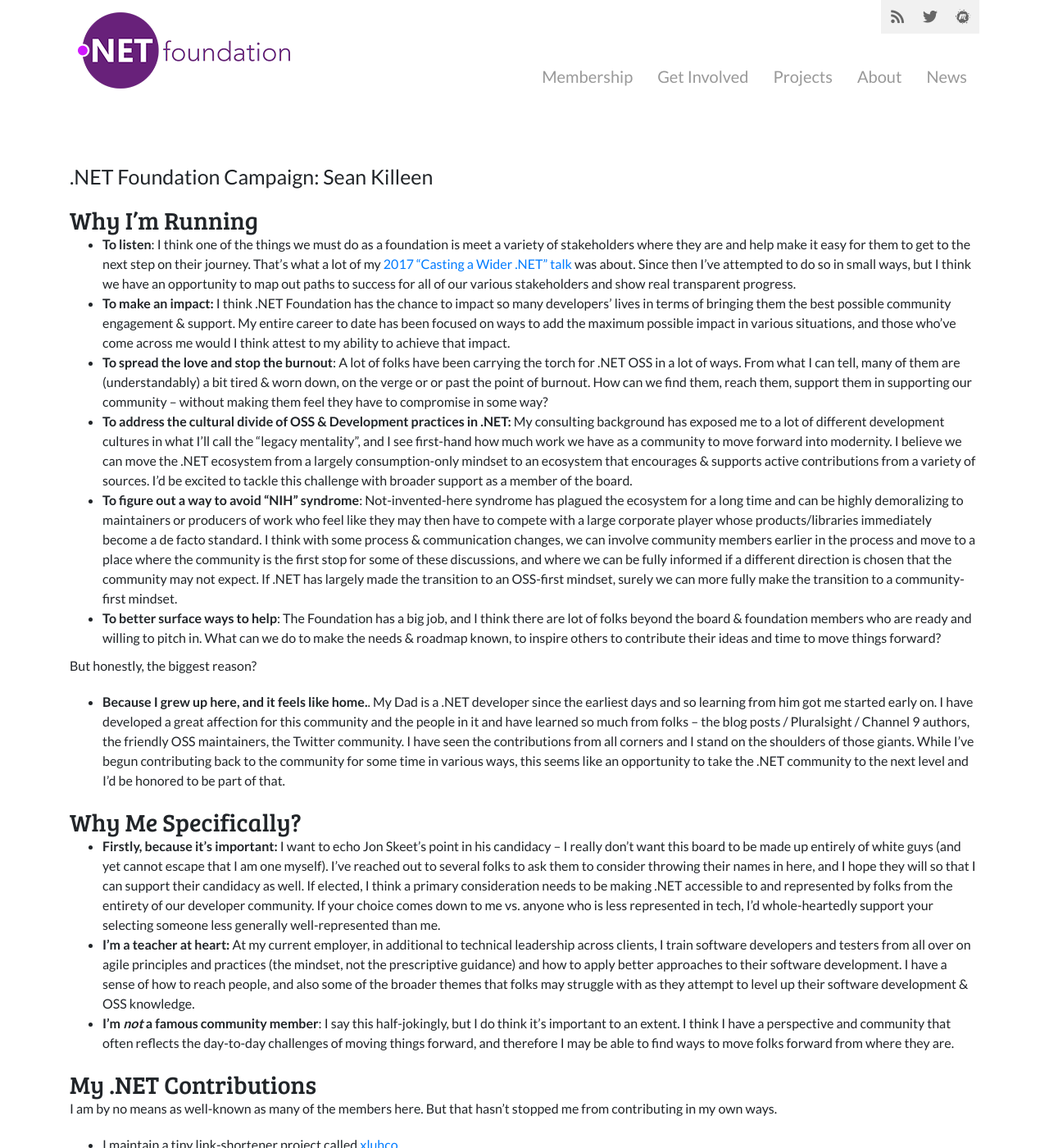
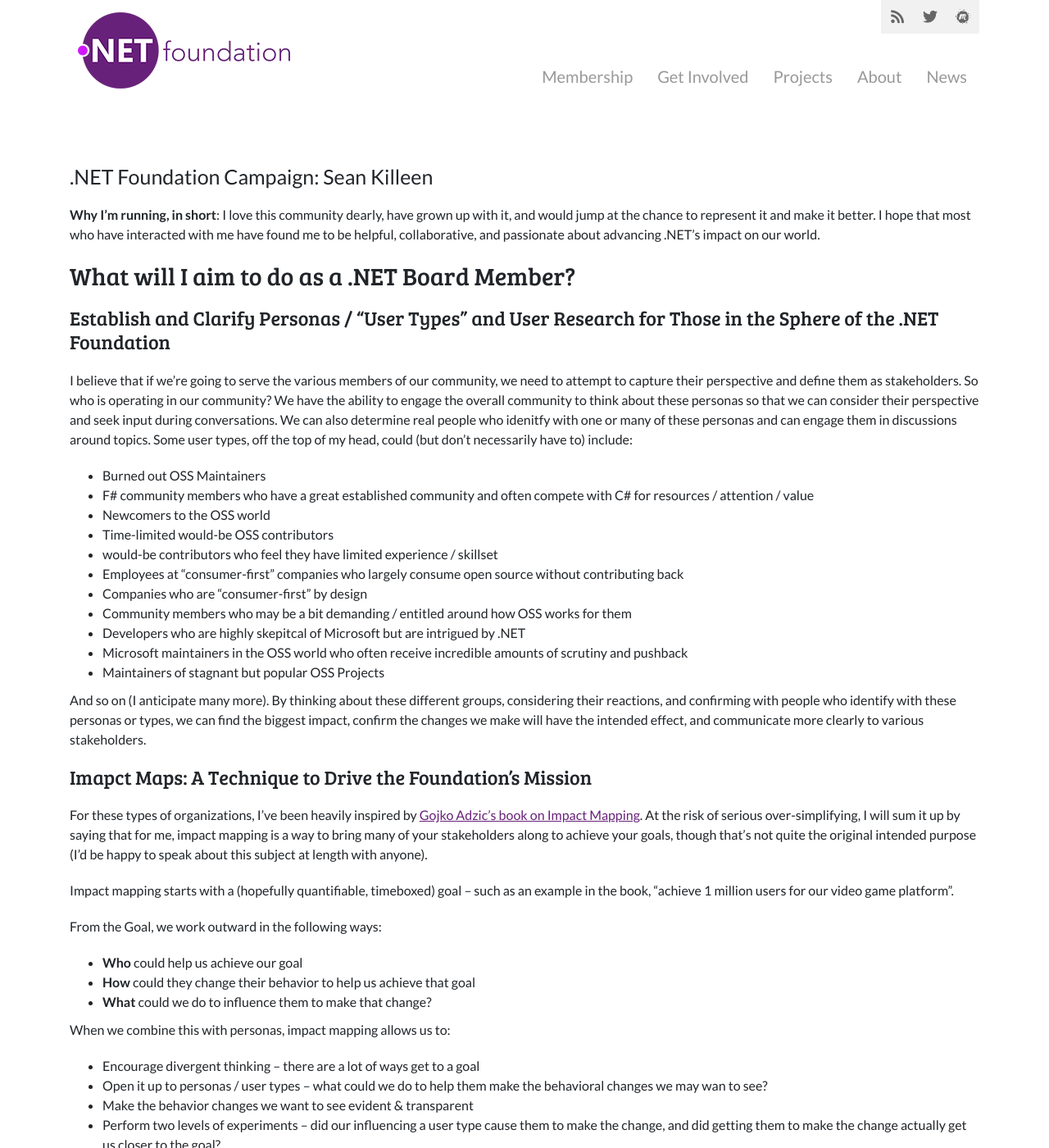
Before and after one commit to dotnet-foundation/election, a Jekyll site: the page built from _campaign-2019/sean-killeen.md, in a window 1280 px wide and 1400 px high. Shown: the whole window at 82% size. Built offline with Jekyll 4.4.1, drawn with Linux system fonts in a browser that asks for light colours; nearby versions of some CDN libraries; comment, search, counter and statistics services are not loaded; some of the changed text lies outside the part shown.

Commit message:
More language changes.

```diff
--- a/_campaign-2019/sean-killeen.md
+++ b/_campaign-2019/sean-killeen.md
@@ -6,7 +6,57 @@ image: https://avatars3.githubusercontent.com/u/2148318
 
 # .NET Foundation Campaign: Sean Killeen
 
-## Why I'm Running
+**Why I'm running, in short**: I love this community dearly, have grown up with it, and would jump at the chance to represent it and make it better. I hope that most who have interacted with me have found me to be helpful, collaborative, and passionate about advancing .NET's impact on our world.
+
+## What will I aim to do as a .NET Board Member?
+
+### Establish and Clarify Personas / "User Types" and User Research for Those in the Sphere of the .NET Foundation
+
+I believe that if we're going to serve the various members of our community, we need to attempt to capture their perspective and define them as stakeholders. So who is operating in our community? We have the ability to engage the overall community to think about these personas so that we can consider their perspective and seek input during conversations. We can also determine real people who idenitfy with one or many of these personas and can engage them in discussions around topics. Some user types, off the top of my head, could (but don't necessarily have to) include:
+
+* Burned out OSS Maintainers
+* F# community members who have a great established community and often compete with C# for resources / attention / value
+* Newcomers to the OSS world
+* Time-limited would-be OSS contributors
+* would-be contributors who feel they have limited experience / skillset
+* Employees at "consumer-first" companies who largely consume open source without contributing back
+* Companies who are "consumer-first" by design
+* Community members who may be a bit demanding / entitled around how OSS works for them
+* Developers who are highly skepitcal of Microsoft but are intrigued by .NET
+* Microsoft maintainers in the OSS world who often receive incredible amounts of scrutiny and pushback
+* Maintainers of stagnant but popular OSS Projects
+
+And so on (I anticipate many more). By thinking about these different groups, considering their reactions, and confirming with people who identify with these personas or types, we can find the biggest impact, confirm the changes we make will have the intended effect, and communicate more clearly to various stakeholders.
+
+### Imapct Maps: A Technique to Drive the Foundation's Mission
+
+For these types of organizations, I've been heavily inspired by [Gojko Adzic's book on Impact Mapping](https://www.impactmapping.org/book.html). At the risk of serious over-simplifying, I will sum it up by saying that for me, impact mapping is a way to bring many of your stakeholders along to achieve your goals, though that's not quite the original intended purpose (I'd be happy to speak about this subject at length with anyone).
+
+Impact mapping starts with a (hopefully quantifiable, timeboxed) goal -- such as an example in the book, "achieve 1 million users for our video game platform".
+
+From the Goal, we work outward in the following ways:
+
+* **Who** could help us achieve our goal
+* **How** could they change their behavior to help us achieve that goal
+* **What** could we do to influence them to make that change?
+
+When we combine this with personas, impact mapping allows us to:
+
+* Encourage divergent thinking -- there are a lot of ways get to a goal
+* Open it up to personas / user types -- what could we do to help them make the behavioral changes we may wan to see?
+* Make the behavior changes we want to see evident & transparent
+* Perform two levels of experiments -- did our influencing a user type cause them to make the change, and did getting them to make the change actually get us closer to the goal?
+* Get us to quantify things we might not otherwise have quantified
+
+I'd love to create impact mapping around:
+
+* "Increase .NET OSS Maintainer Happiness Outside of the Foundation"
+* "Increase OSS Contributions"
+* "Add x amount of new contributors to .NET projects"
+* "Increase the awareness of the .NET Foundation's Mission & Potential in the larger Community"
+* "Add x amount more .NET Foundation Members"
+
+## Why I'm Running (the long version)
 
 * **To listen**: I think one of the things we must do as a foundation is meet a variety of stakeholders where they are and help make it easy for them to get to the next step on their journey. That's what a lot of my [2017 "Casting a Wider .NET" talk](https://www.youtube.com/watch?v=jFDXNGFvcYg) was about. Since then I've attempted to do so in small ways, but I think we have an opportunity to map out paths to success for all of our various stakeholders and show real transparent progress.
 * **To make an impact:** I think .NET Foundation has the chance to impact so many developers' lives in terms of bringing them the best possible community engagement & support. My entire career to date has been focused on ways to add the maximum possible impact in various situations, and those who've come across me would I think attest to my ability to achieve that impact.
@@ -20,7 +70,8 @@ But honestly, the biggest reason?
 * **Because I grew up here, and it feels like home.**. My Dad is a .NET developer since the earliest days and so learning from him got me started early on. I have developed a great affection for this community and the people in it and have learned so much from folks -- the blog posts / Pluralsight / Channel 9 authors, the friendly OSS maintainers, the Twitter community. I have seen the contributions from all corners and I stand on the shoulders of those giants. While I've begun contributing back to the community for some time in various ways, this seems like an opportunity to take the .NET community to the next level and I'd be honored to be part of that.
 
 ## Why Me Specifically?
-* **Firstly, because it's important:** I want to echo Jon Skeet's point in his candidacy -- I really don't want this board to be made up entirely of white guys (and yet cannot escape that I am one myself). I've reached out to several folks to ask them to consider throwing their names in here, and I hope they will so that I can support their candidacy as well. If elected, I think a primary consideration needs to be making .NET accessible to and represented by folks from the entirety of our developer community. If your choice comes down to me vs. anyone who is less represented in tech, I'd whole-heartedly support your selecting someone less generally well-represented than me.
+
+* **A quick word on some earlier comments**: My original comments [can be found here](https://github.com/dotnet-foundation/election/blob/1693cca3f2eab8f8960c56630a846418955c1dfc/_campaign-2019/sean-killeen.md) (I believe in transparency), but I had the chance to do some learning in public and I think it's only fair that I share that learning here. I made a comment that I didn't want to see a board made up of all white guys. While I was speaking to wanting larger representation, I also wasn't appropriately appreciating that this often makes folks feel devalued for the other things they bring to the ecosystem beyond their identity, which is a crappy feeling I didn't intend to convey. But also it doesn't make the bigger idea clear enough, which is that **no matter who is on the board, we should (and I will) be working to listen to and represent all members of the community**. By speaking to this on the surface, I was doing a disservice to what I really wanted to say about it, which is that as a board member I see my first duty as listening to and representing everyone's many varied experiences, cultures, and backgrounds. So yeah, I have to say I messed up about my approach there and I'm grateful to the folks who engaged with me or the subject of why that particular sort of statement did not at all have the effect I intended.
 * **I'm a teacher at heart:** At my current employer, in additional to technical leadership across clients, I train software developers and testers from all over on agile principles and practices (the mindset, not the prescriptive guidance) and how to apply better approaches to their software development. I have a sense of how to reach people, and also some of the broader themes that folks may struggle with as they attempt to level up their software development & OSS knowledge.
 * **I'm _not_ a famous community member**: I say this half-jokingly, but I do think it's important to an extent. I think I have a perspective and community that often reflects the day-to-day challenges of moving things forward, and therefore I may be able to find ways to move folks forward from where they are.
 
@@ -48,3 +99,7 @@ More in the links below
 
 ## Ask me a question!
 This election, at end of the day, is about what you want to see. What would you like to see? Whether I'm elected or not, let's get started. [Ask me about it.](https://github.com/SeanKilleen/ama)
+
+## No Matter What -- Thank You.
+
+The opportunity to be a member of this community and engage with it more deeply is something I couldn't be happier about, and regardless of how this election turns out, I plan to impact the community as broadly and positively as I can.
```
